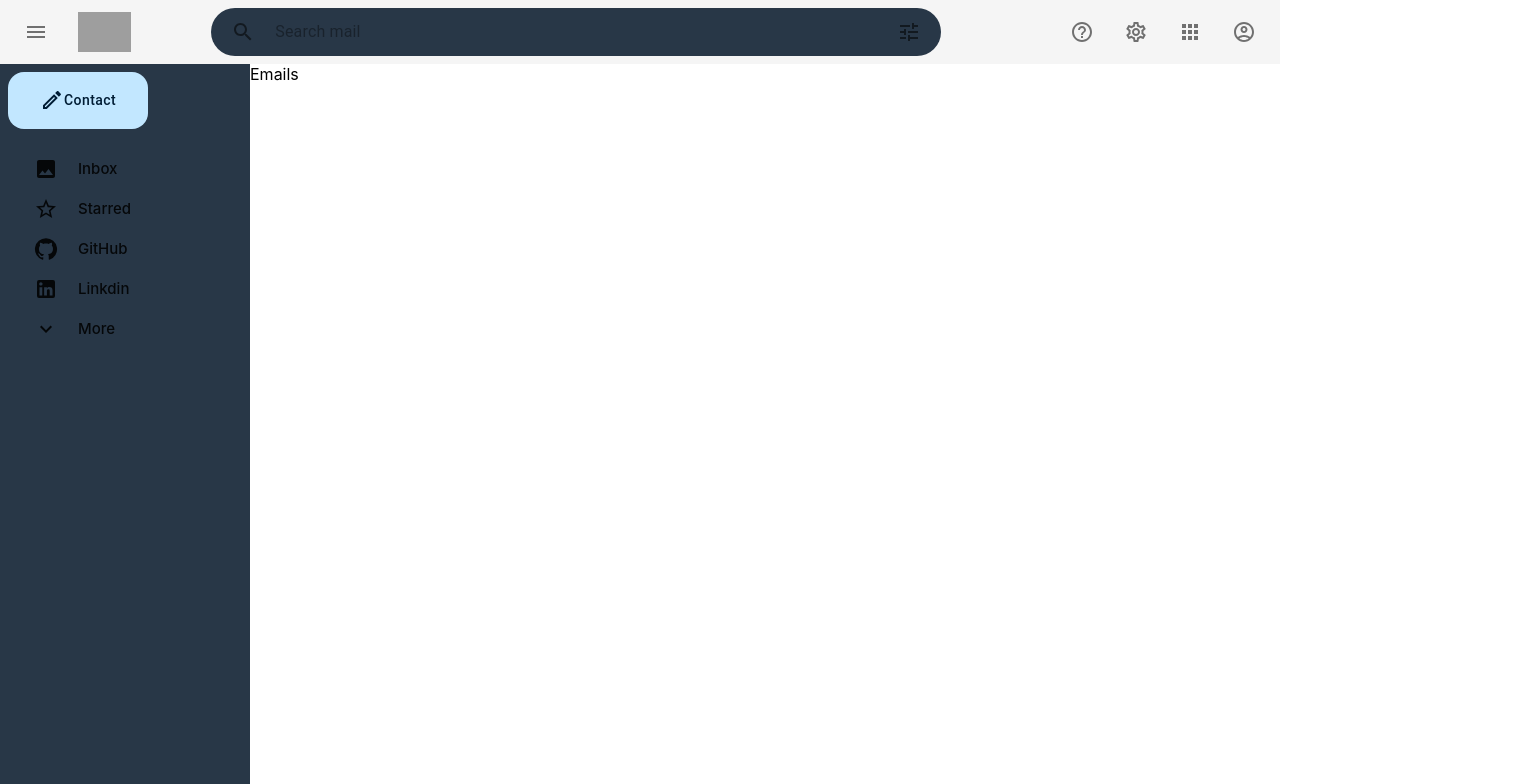
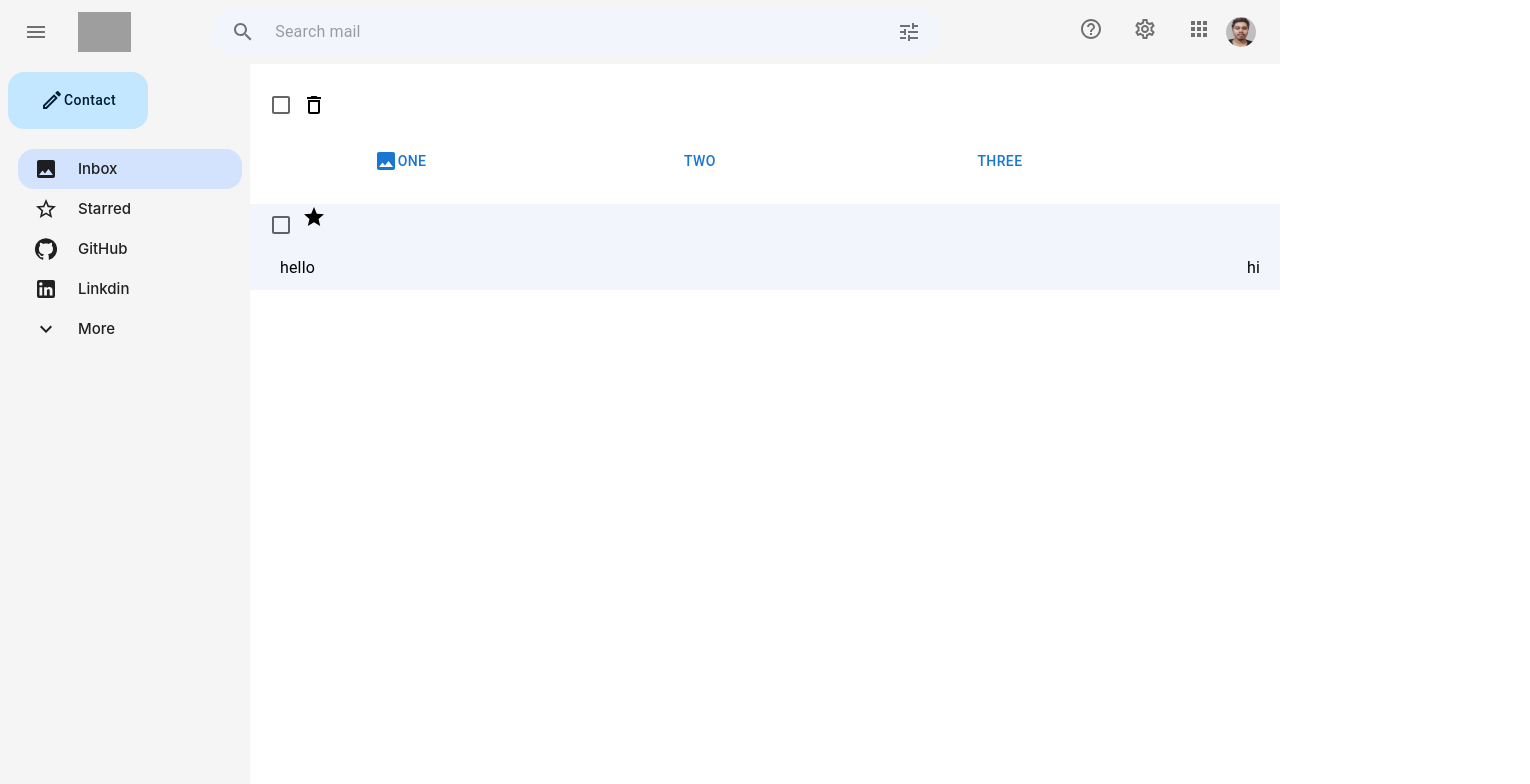
Before and after one commit to aksharkh/Gmail-Portfolio, a React (Create React App) app in the folder client/: page /emails/inbox in a window 1280 px wide. Shown: the top 784 px of the page, 1530 px wide, since content can reach past the window. Built offline with nearby package versions, Linux system fonts and the light colour scheme; grey boxes are pictures that could not be loaded.

Commit message:
added email section

```diff
--- a/client/package.json
+++ b/client/package.json
@@ -12,6 +12,7 @@
     "@testing-library/user-event": "^13.5.0",
     "react": "^18.3.1",
     "react-dom": "^18.3.1",
+    "react-router-dom": "^7.1.1",
     "react-scripts": "5.0.1",
     "web-vitals": "^2.1.4"
   },
--- a/client/src/App.js
+++ b/client/src/App.js
@@ -1,16 +1,34 @@
 import './App.css';
 import Header from './components/Header';
 import Sidebar from './components/Sidebar';
+
 import Main from './pages/Main';
+import {routes} from './routes/routes';
+import { createBrowserRouter,  Route, Navigate, RouterProvider, createRoutesFromElements } from 'react-router-dom';
+
+
+const router = createBrowserRouter(
+  createRoutesFromElements(
+    <Route>
+      <Route path={routes.main.path} element={<Navigate to={`${routes.emails.path}/inbox`}/>} />
+      <Route path={routes.main.path} element={<routes.main.element/>}>
+        <Route path={`${routes.emails.path}/:type`} element={<routes.emails.element />} />
+        <Route path={routes.view.path} element={<routes.view.element />} />
+      </Route>
+
+    </Route>
+  )
+
+)
 
 function App() {
   return (
-    <div>
-
-       <Main/>
 
 
-    </div>
+       <RouterProvider router={router} />
+
+
+
   );
 }
 
--- /dev/null
+++ b/client/src/components/Email.jsx
@@ -0,0 +1,30 @@
+import { StarOutlined } from '@mui/icons-material'
+import { Checkbox, Box, styled, Typography } from '@mui/material'
+import React from 'react'
+
+const Wrapper = styled(Box)({
+    padding: '0 0 0 10px',
+    background : '#f2f6fc',
+    cursor: 'pointer',
+    '& > div':{
+        display: 'flex',
+        alignItems: 'center',
+        justifyContent: 'space-between',
+        padding: '10px 20px'
+    }
+})
+
+function Email() {
+  return (
+    <Wrapper>
+        <Checkbox />
+        <StarOutlined />
+        <Box>
+        <Typography>hello</Typography>
+        <Typography>hi</Typography>
+        </Box>
+    </Wrapper>
+  )
+}
+
+export default Email
--- a/client/src/components/Emails.jsx
+++ b/client/src/components/Emails.jsx
@@ -1,8 +1,40 @@
+
 import React from 'react'
+import { useOutletContext } from 'react-router-dom'
+import {Box,Button, Checkbox, List, Typography, styled} from '@mui/material'
+import { DeleteOutline,  Image } from '@mui/icons-material'
+import Email from './Email';
 
-function Emails({openDrawer}) {
+const Wrapperprimary = styled(Box)({
+  display: 'flex',
+  alignItems: 'center',
+  '& > button':{
+    minWidth: 300,
+
+  }
+})
+
+function Emails() {
+  const {openDrawer} = useOutletContext();
   return (
-    <div style={openDrawer ? {marginLeft: 250, width:'100%'} : {width:'100%'}}>Emails</div>
+    <Box style={openDrawer ? {marginLeft: 250, width:'cal(100%-250px)'} : {width:'100%'}}>
+      <Box style = {{padding:'20px 10px 0 10px',display: 'flex', justifycontent: 'space-between', alignItems: 'center'}}>
+        <Checkbox />
+        <DeleteOutline />
+      </Box>
+      <Wrapperprimary>
+        <Button style={{height: '70px'}}>
+          <Image/>
+          One
+          </Button>
+        <Button style={{height:'70px'}}>Two</Button>
+        <Button style={{height:'70px',backgroundColor: ''}}>Three</Button>
+
+      </Wrapperprimary>
+      <List>
+        <Email />
+      </List>
+    </Box>
   )
 }
 
--- a/client/src/components/Header.jsx
+++ b/client/src/components/Header.jsx
@@ -5,14 +5,17 @@ import { gmaillogo } from '../constants/constant'
 import SearchIcon from '@mui/icons-material/Search';
 import TuneIcon from '@mui/icons-material/Tune';
 import Profile from './Profile';
+import Image from '../assets/img.jpg'
+
 
 const StyledAppBar = styled(AppBar)({
         background :'#F5F5F5',
+        // background : '#D3D3D3',
         boxShadow : 'none'
 })
 
 const Searchdraw = styled(Box)({
-    background : '#283747',
+    background : '#f2f6fc',
     marginLeft : 80,
     borderRadius : 80,
     minWidth : 690,
@@ -62,7 +65,7 @@ const onpclick = () => {
               <HelpOutlineOutlined color='action'cursor='pointer' />
               <SettingsOutlined color='action'cursor='pointer'/>
               <AppsOutlined color='action'cursor='pointer'/>
-              <AccountCircleOutlined color='action'cursor='pointer' onClick={() => onpclick() }/>
+              <img src={Image} alt="Profile" style={{ cursor: 'pointer', borderRadius: '50%', width: '30px', height: '30px', marginLeft: '15px' }} onClick={() => onpclick()} />
 
             </Optionmenu>
             <Profile openpDialog={openpDialog} setpDialog={setpDialog}/>
--- a/client/src/components/Sidebar.jsx
+++ b/client/src/components/Sidebar.jsx
@@ -16,7 +16,7 @@ function Sidebar({openDrawer}) {
       '& .MuiDrawer-paper':{
         marginTop: '64px',
         width: 250,
-        background: '#283747',
+        background: '#F5F5F5',
         borderRight: 'none',
         height:'calc(100vh-64px)'
       }
--- a/client/src/components/SidebarContent.jsx
+++ b/client/src/components/SidebarContent.jsx
@@ -3,6 +3,7 @@ import { Box , Button ,List,ListItem,styled} from '@mui/material'
 import { CreateOutlined } from '@mui/icons-material'
 import { SIDEBAR_DATA } from './config/sidebar.config'
 import ComposeMail from './ComposeMail'
+import { useParams } from 'react-router-dom'
 
 
 const Container = styled(Box)({
@@ -32,9 +33,14 @@ const ComposedButton = styled(Button)({
 function SidebarContent() {
     const[openDialog, setopenDialog] = useState(false);
 
+    const {type} = useParams();
+
     const onComposeclick = () =>{
         setopenDialog(true);
     }
+    const handleListItemClick = (url) => {
+        window.open(url, '_blank');
+      };
 
 
   return (
@@ -46,7 +52,8 @@ function SidebarContent() {
         <List>
             {
                 SIDEBAR_DATA.map(data => (
-                    <ListItem>
+                    <ListItem style={type === data.name.toLowerCase() ? {background : '#d3e3fd', borderRadius : '16px '} : {}}
+                    onClick={() => handleListItemClick(data.url)}>
                        <data.icon fontSize='medium'/> {data.title}
                     </ListItem>
                 ))
--- /dev/null
+++ b/client/src/components/ViewEmail.jsx
@@ -0,0 +1,11 @@
+import React from 'react'
+import { useOutletContext } from 'react-router-dom';
+
+function ViewEmail() {
+    const {openDrawer} = useOutletContext();
+  return (
+    <div style={openDrawer ? {marginLeft: 250, width:'100%'} : {width:'100%'}}>view</div>
+  )
+}
+
+export default ViewEmail
--- a/client/src/components/config/sidebar.config.js
+++ b/client/src/components/config/sidebar.config.js
@@ -14,12 +14,14 @@ export const SIDEBAR_DATA = [
     {
         name:'github',
         title:'GitHub',
-        icon: GitHub
+        icon: GitHub,
+        url : 'https://github.com/aksharkh'
     },
     {
         name:'linkdin',
         title:'Linkdin',
-        icon: LinkedIn
+        icon: LinkedIn,
+        url : 'https://www.linkedin.com/in/akshar-k-h-1b404521b/'
     },
     {
         name:'more',
--- a/client/src/pages/Main.jsx
+++ b/client/src/pages/Main.jsx
@@ -2,6 +2,7 @@ import React, { useState } from 'react'
 import Header from '../components/Header'
 import Sidebar from '../components/Sidebar'
 import Emails from '../components/Emails';
+import { Outlet } from 'react-router-dom';
 
 function Main() {
 
@@ -14,7 +15,7 @@ function Main() {
     <div>
         <Header toggleDrawer={toggleDrawer}/>
         <Sidebar openDrawer={openDrawer}/>
-        <Emails openDrawer={openDrawer}/>
+        <Outlet context={{openDrawer}}/>
     </div>
   )
 }
--- /dev/null
+++ b/client/src/routes/routes.js
@@ -0,0 +1,19 @@
+import Emails from "../components/Emails";
+import ViewEmail from "../components/ViewEmail";
+import Main from "../pages/Main";
+
+const routes = {
+    main : {
+        path : '/',
+        element : Main
+    },
+    emails : {
+        path : '/emails',
+        element : Emails
+    },
+    view : {
+        path : '/view',
+        element : ViewEmail
+    }
+}
+export  {routes};
```
Also changed, not shown: 1 other file (tests, documents, lock files or other folders).
